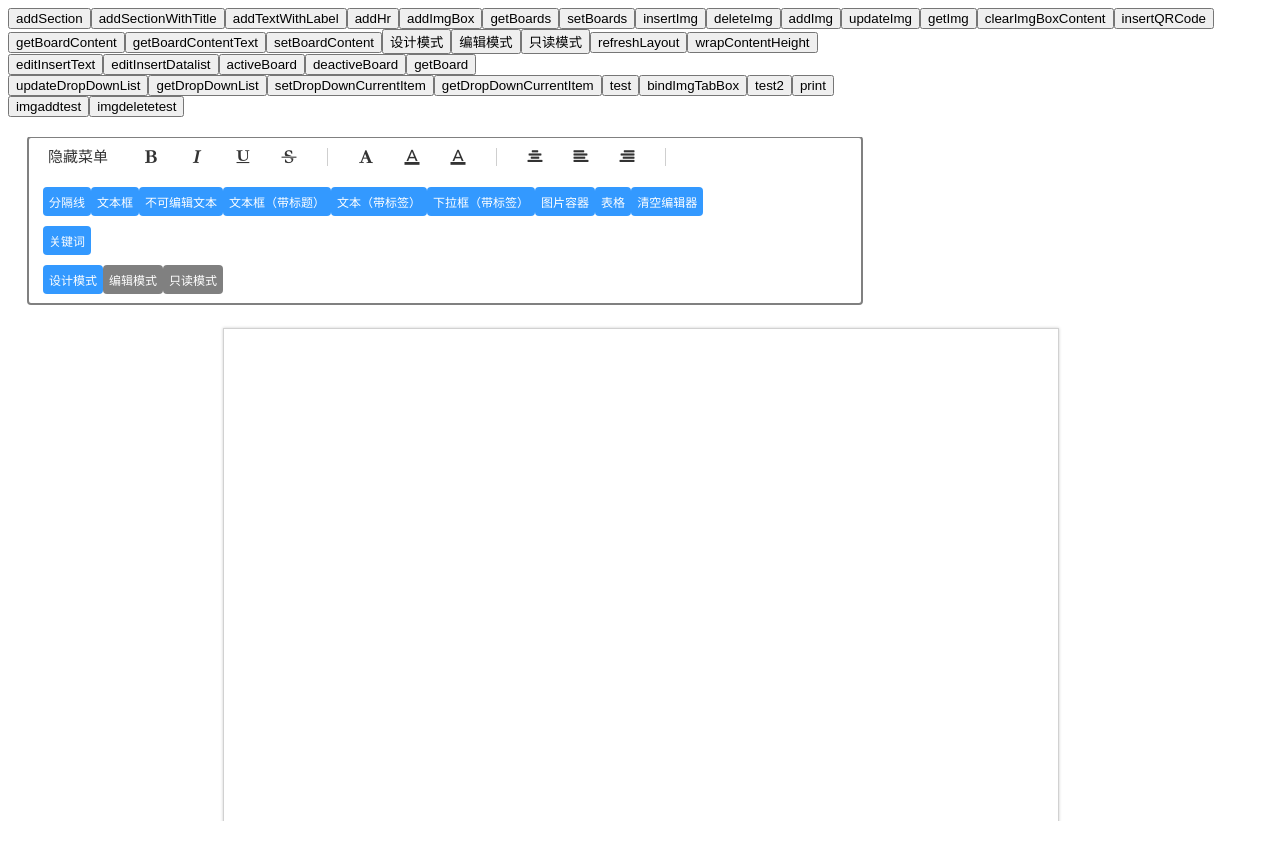
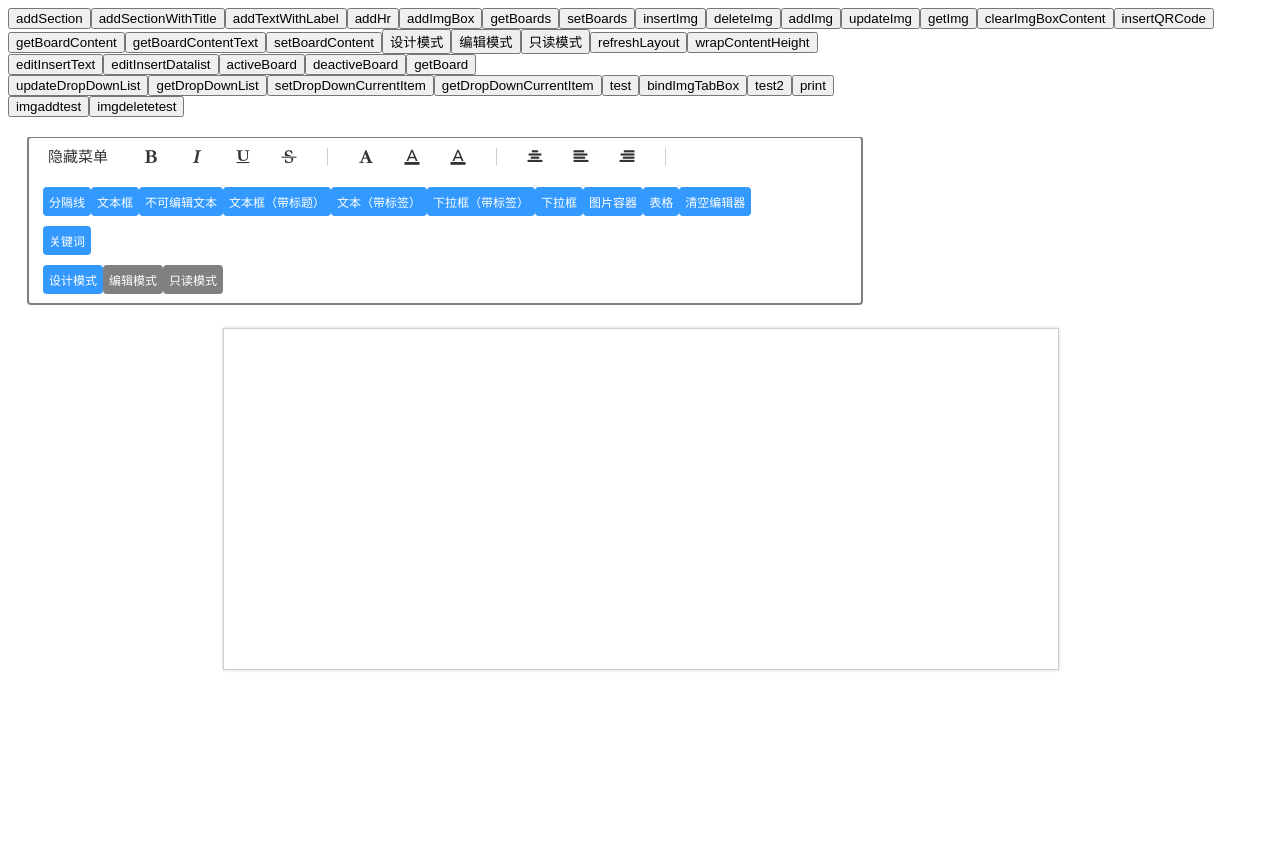
Before and after one commit to MaxYYYYY/vue-maxeditor, a Vue app: page / in a window 1280 px wide. Built offline with nearby package versions, Linux system fonts and the light colour scheme.

Commit message:
不带标签的下拉框

```diff
--- a/src/App.vue
+++ b/src/App.vue
@@ -49,7 +49,7 @@
     <div style="width: 100%;">
       <MaxEditor ref="maxeditor" style="margin-top: 20px"
                  :is-mode-btn-show="true" :view-port-height="500" :is-toolbar-show="true"
-                 :height="2000"></MaxEditor>
+                 :height="300"></MaxEditor>
     </div>
 
     <div id="temp" contenteditable="true"></div>
--- a/src/assets/maxeditor.vue
+++ b/src/assets/maxeditor.vue
@@ -17,7 +17,6 @@
                   'height':viewPortHeight+'px',
                   'padding-top':isToolbarShow?isModeBtnShow?'184px':'48px':'0'}">
       <div class="maxeditor-body"
-           style="margin:8px"
            :style="{'width':width+'px','height':height+'px',
                   'padding-left':paddingX+'px','padding-right':paddingX+'px',
                   'padding-top':paddingY+'px','padding-bottom':paddingY+'px'}"
@@ -71,19 +70,20 @@
             <!--label标题-->
             <template v-if="item.type === 'label'">
               <p style="height: 25px;margin: 0;position: relative">
-                <span style="float: left;width: 65px;height: 25px"
+                <span v-if="isExited(item.label)"
+                      style="float: left;width: 65px;height: 25px"
                       class="maxeditor-single-line"
                       @click="onActivated(index)">{{item.label}}
                 </span>
-                <span style="float: left;margin-right: 5px">:</span>
+                <span v-if="isExited(item.label)" style="float: left;margin-right: 5px">:</span>
                 <span
                   class="maxeditor-single-line"
                   style="float: left;display: inline-block"
-                  :contenteditable="(maxeditor_mode === 'design'||maxeditor_mode === 'edit')&&!isExited(item.datalist)"
+                  :contenteditable="(maxeditor_mode === 'design'||maxeditor_mode === 'edit')"
                   :id="item.id+'_content_'+maxEditorRootId"
                   :ref="item.id+'_content_'+maxEditorRootId"
                   :class="{'maxeditor-board-outline':maxeditor_mode==='design'}"
-                  :style="{'width':item.width-80+'px'}"
+                  :style="{'width':isExited(item.label)?item.width-80+'px':item.width-10+'px'}"
                   @click="onActivated(index);maxeditor_current_dropdown = item.id"
                   @keyup="onActivated(index)">{{item.content}}</span>
                 <span class="maxeditor-icon maxeditor-icon-caret-down"
@@ -91,7 +91,8 @@
                       v-if="(maxeditor_mode === 'design'||maxeditor_mode === 'edit')&&isExited(item.datalist)"
                       @click="changeDropDownState(item.id);maxeditor_current_index=index"></span>
               </p>
-              <div class="maxeditor-dropdown" style="margin-left: 70px"
+              <div class="maxeditor-dropdown"
+                   :style="{'margin-left':isExited(item.label)?'70px':'0'}"
                    v-if="maxeditor_current_dropdown===item.id&&(maxeditor_mode === 'design'||maxeditor_mode === 'edit')&&isExited(item.datalist)">
                 <template v-for="(t, i) in item.datalist" v-if="isExited(item.datalist)">
                   <p class="maxeditor-noselect"
@@ -206,6 +207,15 @@
           </maxeditor-board>
         </div>
       </div>
+      <template v-for="n in maxeditor_pages">
+        <div class="maxeditor-body"
+             :style="{'width':width+'px','height':height+'px',
+                  'padding-left':paddingX+'px','padding-right':paddingX+'px',
+                  'padding-top':paddingY+'px','padding-bottom':paddingY+'px'}"
+             @click="handleBodyClick">
+          {{n+1}}
+        </div>
+      </template>
     </div>
   </div>
 
@@ -242,6 +252,7 @@
         maxeditor_current_index: undefined,//当前编辑面板在maxeditor_boards中的索引值
         maxeditor_current_dropdown: undefined,//当前正在操作的下拉框（id值）
         maxeditor_current_tabImg_index: undefined,//当前正在操作的图片标记的索引值
+        maxeditor_pages: 0//增加的页数
       }
     },
     components: {
@@ -366,6 +377,17 @@
       },
       addTable(id) {
         this.addBoard({id: id, type: 'table', width: 600, z: 100})
+      },
+      addDropDown(id, datalist) {
+        if (!this.isExited(datalist)) {
+          datalist = [];
+        }
+        if (typeof datalist !== 'object') {
+          datalist = JSON.parse(datalist)
+        }
+        this.addBoard({
+          id: id, label: null, type: 'label', width: 150, height: 25, x: 75, z: 200, datalist: datalist
+        })
       },
       addDropDownWithLabel(id, label, datalist) {
         if (!this.isExited(label)) {
--- a/src/assets/maxeidtor-toolbar.vue
+++ b/src/assets/maxeidtor-toolbar.vue
@@ -125,6 +125,9 @@
       </button>
       <button title="插入带标签下拉框" class="maxeditor-toolbar-button"
               @click="addDropDownWithLabel">下拉框（带标签）
+      </button>
+      <button title="插入下拉框" class="maxeditor-toolbar-button"
+              @click="addDropDown">下拉框
       </button>
       <button title="插入图片容器" class="maxeditor-toolbar-button"
               @click="addImgBox">图片容器
@@ -271,6 +274,15 @@
         let id = prompt('请输入id');
         let label = prompt('请输入标签');
         this.$parent.addTextWithLabel(id, label)
+      },
+      addDropDown(){
+        if (this.$parent.maxeditor_mode !== 'design') {
+          alert('当前模式不可插入板块');
+          return
+        }
+        let id = prompt('请输入id');
+        let datalist = prompt('请输入下拉数组');
+        this.$parent.addDropDown(id, datalist)
       },
       addDropDownWithLabel() {
         if (this.$parent.maxeditor_mode !== 'design') {
--- a/src/assets/style.css
+++ b/src/assets/style.css
@@ -135,6 +135,7 @@
   box-sizing: content-box;
   padding: 20px;
   position: relative;
+  margin:8px 8px 24px 8px;
   left: 0;
   top: 0;
   box-shadow: 0 0 0 1px #d1d1d1, 0 0 3px 1px #ccc;
```
